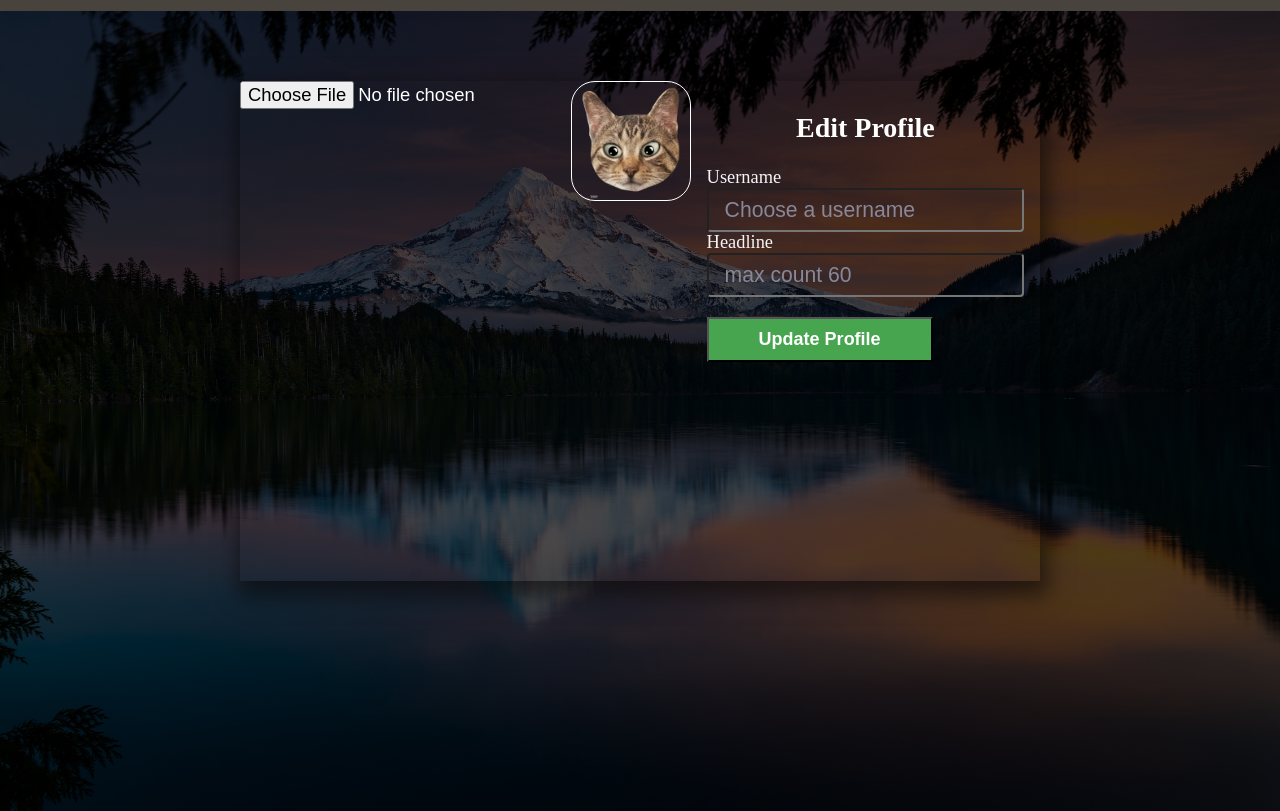
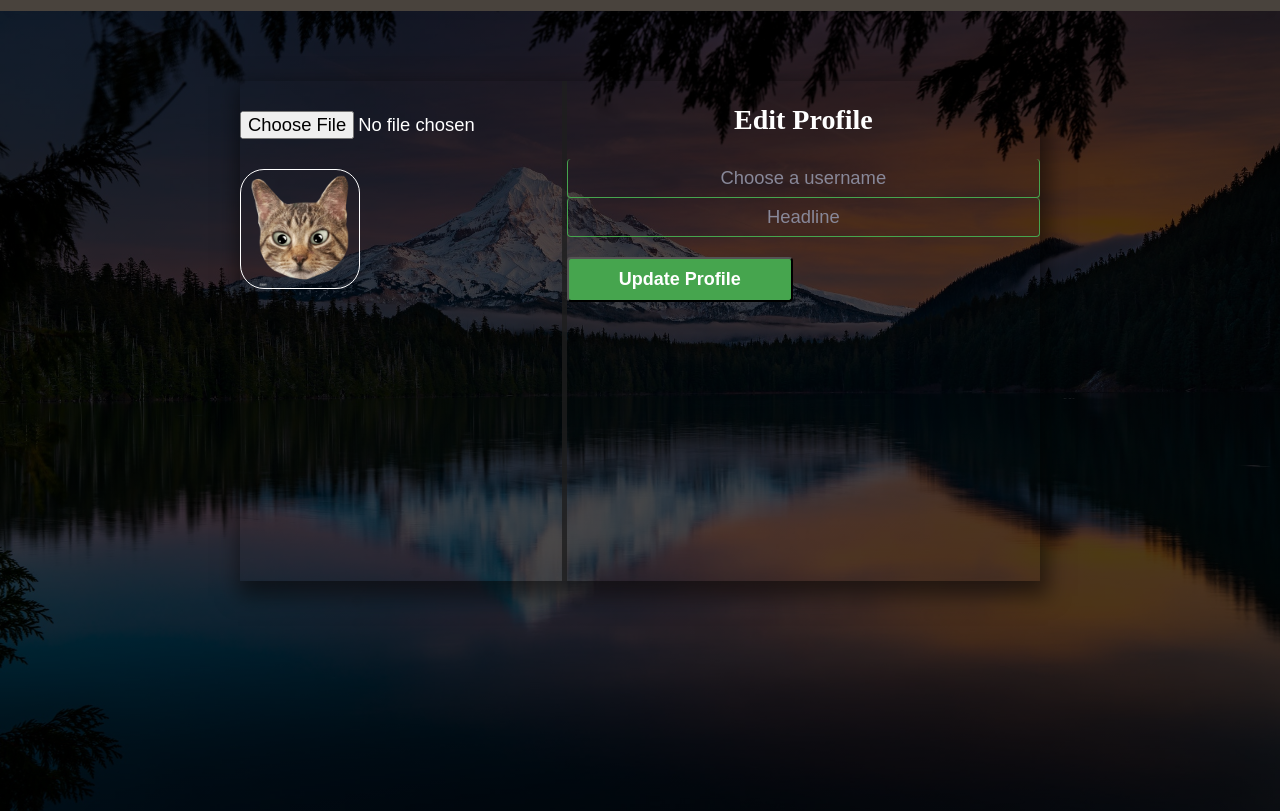
Before and after one commit to octoNatureApp/natureApp_module1, a website with bundled scripts: page create-profile/index.html in a window 1280 px wide. Shown: the part 69-880 px from the top of the page. Built offline with nearby package versions, Linux system fonts and the light colour scheme.

Commit message:
alignment

```diff
--- a/create-post/create-post.css
+++ b/create-post/create-post.css
@@ -79,25 +79,10 @@ section {
 
 
 
-.image-info {
-    width: 55%;
-    padding: 30px 0;
-    border-right: 5px solid rgba(30, 30, 30, .8);
-
-}
-
-#preview {
-    height: 500px;
-    object-fit: fill;
-    max-width: 100%;
-    max-height: 100%;
-    opacity: 1;
-    box-shadow: 10px 10px 8px 7px #000000bf;
-}
 
 form {
     width: 80%;
-    /* padding: 30px 0; */
+
     transition: 0.2s;
 }
 
@@ -140,6 +125,22 @@ section *::placeholder {
     font-weight: bolder;
 }
 
+.image-info {
+    width: 55%;
+    padding: 30px 0;
+    border-right: 5px solid rgba(30, 30, 30, .8);
+
+}
+
+#preview {
+    height: 500px;
+    object-fit: fill;
+    max-width: 100%;
+    max-height: 100%;
+    opacity: 1;
+    box-shadow: 10px 10px 8px 7px #000000bf;
+}
+
 .noBullet {
     list-style-type: none;
     padding: 0;
--- a/create-profile/create-profile.css
+++ b/create-profile/create-profile.css
@@ -51,9 +51,7 @@ section {
     display: flex !important
 }
 
-div {
-    display: contents !important
-}
+
 
 .profile-form {
     position: fixed;
@@ -78,27 +76,30 @@ form h2 {
     font-size: 28px;
 }
 
-label {
-    font-size: 0.9em;
-    font-weight: 100;
-    color: whitesmoke;
 
-}
 
-section input,
-section form {
+input,
+section select {
     width: 100%;
     font-size: 1.15em;
     padding: 8px 16px;
     border-radius: 4px;
+
+    text-align: center;
+    opacity: 1;
+    border: 1px solid #46a54e;
+    border-top: none;
+
     background: none;
+
+
 
 }
 
 input[type='file'] {
     padding: 0;
     border: none;
-    color: white;
+
 }
 
 section select:invalid,
@@ -114,10 +115,12 @@ section *::placeholder {
 
 }
 
+.noBullet {
+    list-style-type: none;
+    padding: 0;
+}
 
-
-
-button {
+form button {
     font-size: 18px;
     color: rgb(255, 255, 255);
     margin-top: 20px;
@@ -128,6 +131,7 @@ button {
     font-weight: bolder;
     align-items: center;
     align-content: center;
+    border-radius: 4px;
 }
 
 button:disabled {
@@ -135,6 +139,7 @@ button:disabled {
 }
 
 #preview {
+    margin-top: 30px;
     min-height: 120px;
     min-width: 120px;
     height: 120px;
@@ -143,11 +148,11 @@ button:disabled {
     border: 1px solid;
     border-radius: 24px;
     opacity: 1;
-    align-items: center;
+
     /* box-shadow: 10px 10px 8px 7px #000000bf; */
 }
 
-button:hover {
+form button:hover {
     background: none;
     padding: 10px 80px;
     color: black;
--- a/create-profile/index.html
+++ b/create-profile/index.html
@@ -42,20 +42,18 @@
     <main>
         <section class="profile-form">
             <div class="image-info" id="profile-form">
+
                 <input type="file" name="avatar" placeholder="upload a file" />
 
                 <img id="preview" class="avatar-preview" alt="avatar preview" src="/assets/avatar.png" />
+
             </div>
             <form>
                 <h2>Edit Profile</h2>
-                <label>
-                    Username
-                    <input name="username" minlength="3" required placeholder="Choose a username" />
-                </label>
-                <label>
-                    Headline
-                    <input name="headline" type="text" maxlength="60" required placeholder="max count 60" />
-                </label>
+                <input name="username" minlength="3" required placeholder="Choose a username" />
+
+                <input name="headline" type="text" maxlength="60" required placeholder="Headline" />
+
                 <button type="submit">Update Profile</button>
                 <p id="error-display"></p>
             </form>
```
